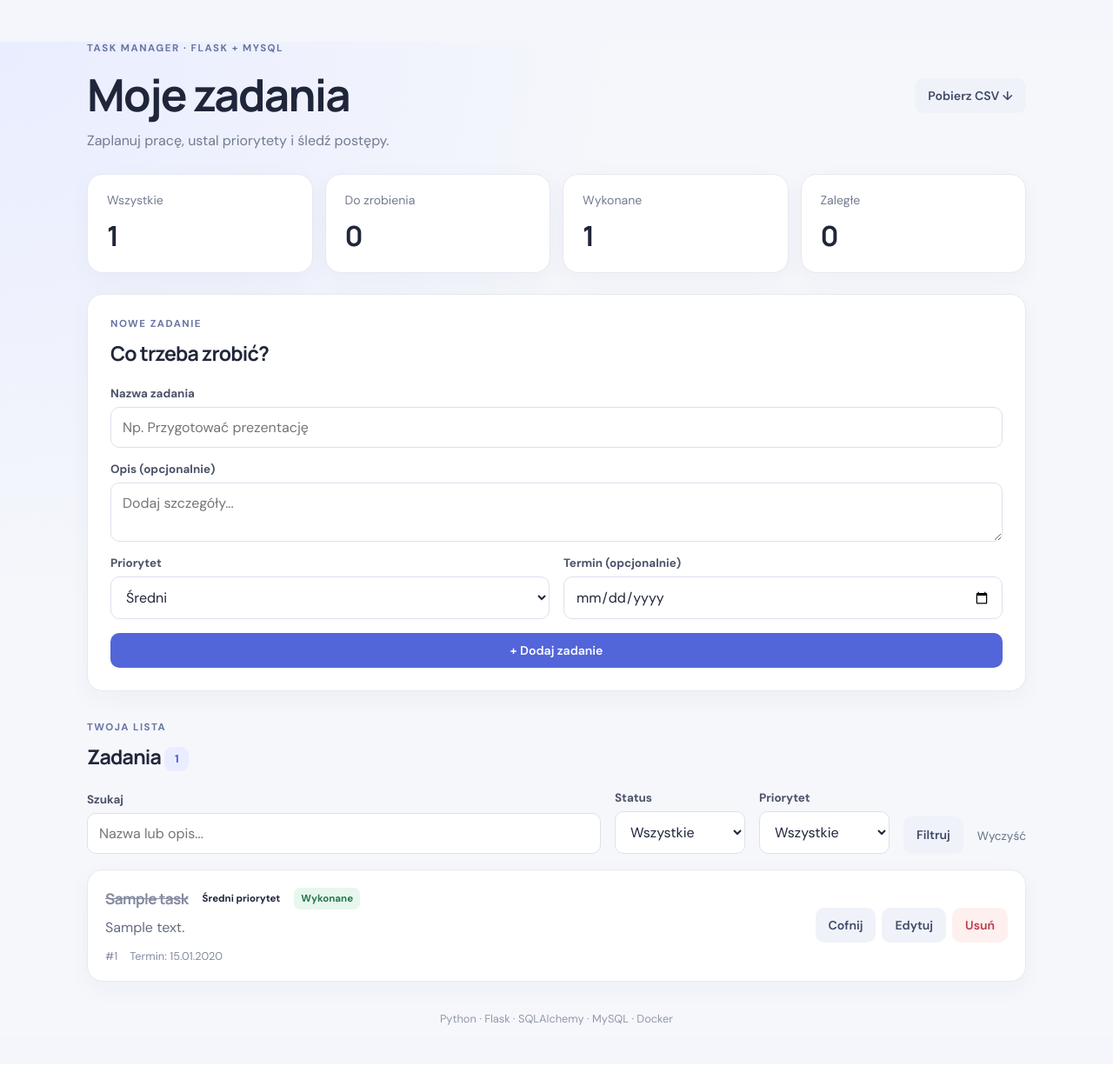
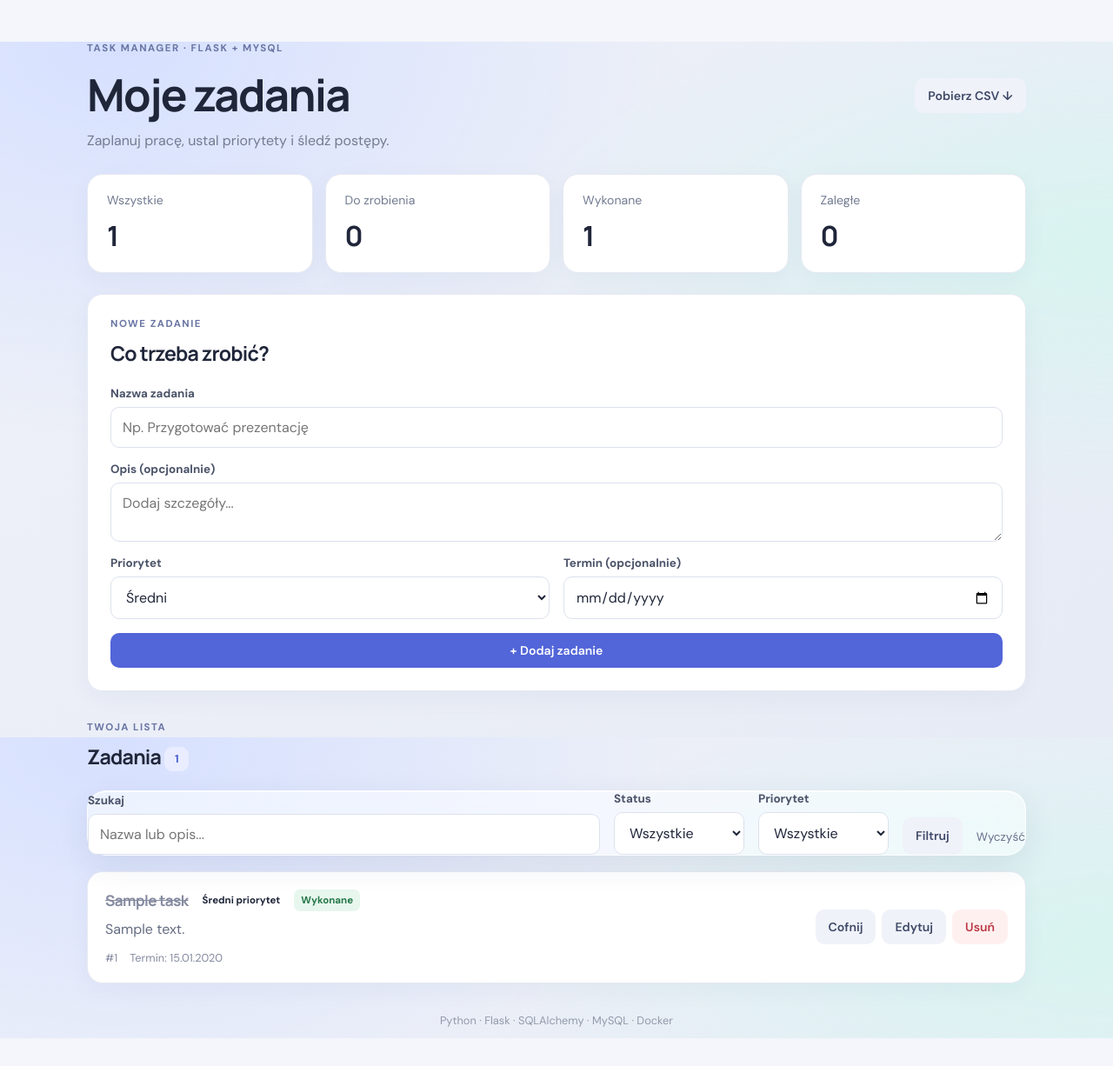
Before and after one commit to KrystianDreger/systemZarzadzaniaZadaniami, a Flask app: page / in a window 1280 px wide. Shown: the whole page at 87% size. Before the commit the page ends 1179 px from the top, so only its background shows below. Run offline with Flask 3, Linux system fonts and the light colour scheme; tables that the repository leaves empty hold one stand-in row (values such as "Sample post").

Commit message:
ulepszono wyglad i reaktywnosc aplikacji

```diff
--- a/static/style.css
+++ b/static/style.css
@@ -20,3 +20,71 @@ input:focus,textarea:focus,select:focus{border-color:#6678e8;box-shadow:0 0 0 3p
 .empty{text-align:center;padding:40px 20px;color:#737b91}.empty h3{color:#30374c;margin-bottom:8px}footer{text-align:center;color:#9299aa;font-size:.8rem;padding:34px 0 12px}.form-error{background:#fff0f0;color:#b83240;padding:12px;border-radius:9px}.actions-row{display:flex;flex-direction:row;align-items:center;margin-top:6px}
 @media(max-width:850px){.filters{grid-template-columns:1fr 1fr}.search-field{grid-column:1/-1}.filter-button{width:100%}.stats{grid-template-columns:repeat(2,1fr)}}
 @media(max-width:620px){.container{margin-top:26px}.hero{align-items:flex-start;flex-direction:column}.panel{padding:19px}.task-form{grid-template-columns:1fr}.field.full{grid-column:auto}.task-card{align-items:flex-start;flex-direction:column}.task-actions{justify-content:flex-start}.task-actions .button{padding:10px 12px}.filters{grid-template-columns:1fr 1fr}.search-field{grid-column:1/-1}.reset-link{padding:12px 4px}.stat{padding:16px}.stat strong{font-size:1.65rem}}
+
+/* Liquid Glass */
+body {
+  background:
+    radial-gradient(ellipse at 10% 0%, #d6e0ff, transparent 40%),
+    radial-gradient(ellipse at 100% 30%, #d8f4f0, transparent 38%),
+    linear-gradient(135deg, #eef1f9, #e7ebf5);
+  background-attachment: fixed;
+}
+
+.glass {
+  background: rgba(255, 255, 255, 0.54);
+  border: 1px solid rgba(255, 255, 255, 0.78);
+  box-shadow:
+    0 12px 36px rgba(43, 56, 100, 0.09),
+    inset 0 1px 0 rgba(255, 255, 255, 0.8);
+  backdrop-filter: blur(22px) saturate(155%);
+  -webkit-backdrop-filter: blur(22px) saturate(155%);
+  border-radius: 22px;
+}
+
+.task-card {
+  transition: transform 0.18s, background 0.18s,
+              box-shadow 0.18s;
+}
+
+.task-card:hover {
+  transform: translateY(-2px);
+  background: rgba(255, 255, 255, 0.72);
+  box-shadow: 0 16px 40px rgba(43, 56, 100, 0.12);
+}
+
+.delete-control {
+  position: relative;
+}
+
+.delete-confirm {
+  position: absolute;
+  z-index: 10;
+  right: 0;
+  top: calc(100% + 8px);
+  display: flex;
+  align-items: center;
+  gap: 6px;
+  min-width: max-content;
+  padding: 10px;
+  border-radius: 14px;
+  color: #414961;
+  background: rgba(255, 255, 255, 0.92);
+  border: 1px solid rgba(255, 255, 255, 0.95);
+  box-shadow: 0 12px 32px rgba(35, 46, 80, 0.2);
+  backdrop-filter: blur(20px);
+  -webkit-backdrop-filter: blur(20px);
+}
+
+.delete-confirm[hidden] {
+  display: none;
+}
+
+@media (max-width: 620px) {
+  .delete-confirm {
+    right: auto;
+    left: 0;
+    flex-wrap: wrap;
+    min-width: 220px;
+    max-width: calc(100vw - 48px);
+  }
+}
--- a/templates/index.html
+++ b/templates/index.html
@@ -6,6 +6,33 @@
   <title>Menedżer zadań</title>
   <link rel="stylesheet" href="{{ url_for('static', filename='style.css') }}">
 </head>
+
+<script>
+    (() => {
+      const form = document.getElementById('filters-form');
+      if (!form) return;
+
+      const search = document.getElementById('q');
+      let timer;
+
+      const applyFilters = () => {
+        const params = new URLSearchParams(new FormData(form));
+        window.location.assign(`${form.action}?${params.toString()}`);
+      };
+
+      // Wyszukiwanie automatyczne
+      search.addEventListener('input', () => {
+        clearTimeout(timer);
+        timer = setTimeout(applyFilters, 350);
+      });
+
+      // Filtruj natychmiast po zmianie selecta
+      form.querySelectorAll('select').forEach(select => {
+        select.addEventListener('change', applyFilters);
+      });
+    })();
+</script>
+
 <body>
 <main class="container">
   <header class="hero">
@@ -55,7 +82,7 @@
     <div class="section-heading">
       <div><p class="eyebrow">TWOJA LISTA</p><h2>Zadania <span class="count">{{ tasks|length }}</span></h2></div>
     </div>
-    <form method="get" action="{{ url_for('index') }}" class="filters">
+      <form method="get" action="{{ url_for('index') }}" class="filters glass" id="filters-form">
       <div class="field search-field">
         <label for="q">Szukaj</label>
         <input id="q" name="q" value="{{ search }}" placeholder="Nazwa lub opis...">
@@ -110,9 +137,31 @@
               </button>
             </form>
             <a class="button secondary" href="{{ url_for('edit_task', task_id=task.id) }}">Edytuj</a>
-            <form action="{{ url_for('delete_task', task_id=task.id) }}" method="post" onsubmit="return confirm('Czy na pewno usunąć to zadanie?');">
-              <button class="button danger" type="submit">Usuń</button>
-            </form>
+              <div class="delete-control">
+                  <form
+                          action="{{ url_for('delete_task', task_id=task.id) }}"
+                          method="post"
+                          class="delete-form"
+                  >
+                      <button
+                              class="button danger delete-trigger"
+                              type="button"
+                              aria-expanded="false"
+                      >
+                          Usuń
+                      </button>
+
+                      <span class="delete-confirm" hidden>
+      <span>Usunąć zadanie?</span>
+      <button class="button danger" type="submit">
+        Tak, usuń
+      </button>
+      <button class="button secondary cancel-delete" type="button">
+        Anuluj
+      </button>
+    </span>
+                  </form>
+              </div>
           </div>
         </article>
       {% endfor %}
@@ -125,4 +174,27 @@
   <footer>Python · Flask · SQLAlchemy · MySQL · Docker</footer>
 </main>
 </body>
+
+<script>
+    document.querySelectorAll('.delete-control').forEach(control => {
+  const trigger = control.querySelector('.delete-trigger');
+  const confirmation = control.querySelector('.delete-confirm');
+  const cancel = control.querySelector('.cancel-delete');
+
+  trigger.addEventListener('click', () => {
+    confirmation.hidden = !confirmation.hidden;
+    trigger.setAttribute(
+      'aria-expanded',
+      String(!confirmation.hidden)
+    );
+  });
+
+  cancel.addEventListener('click', () => {
+    confirmation.hidden = true;
+    trigger.setAttribute('aria-expanded', 'false');
+    trigger.focus();
+  });
+});
+</script>
+
 </html>
```
